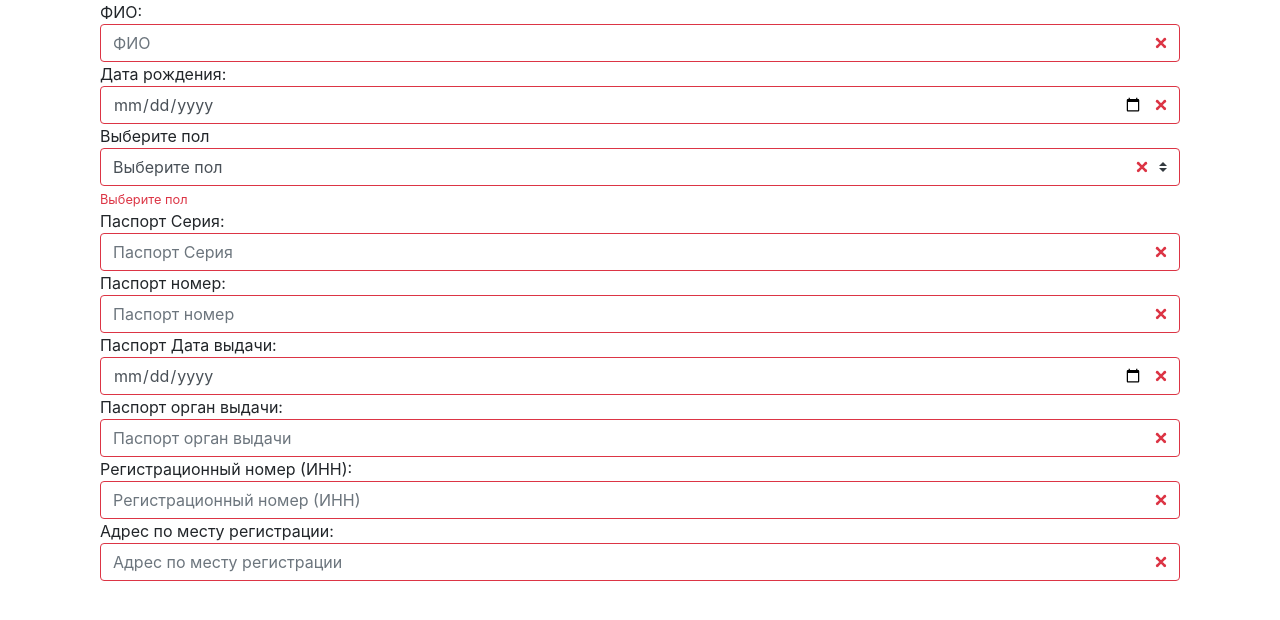
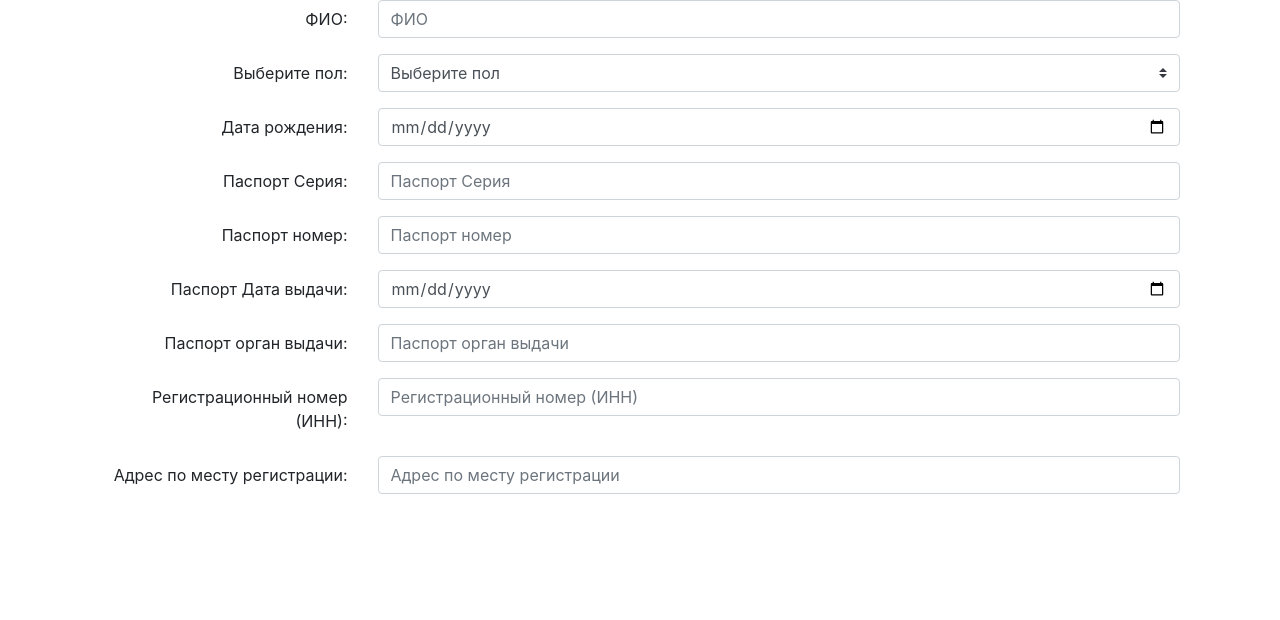
Before and after one commit to BieliaievVolodymyr/dz, a plain HTML site: page index.html in a window 1280 px wide. Drawn offline with nearby package versions, Linux system fonts and the light colour scheme.

Commit message:
Add files via upload
Bootstrap done.

```diff
--- a/index.html
+++ b/index.html
@@ -8,46 +8,81 @@
   <link rel="stylesheet" href="https://stackpath.bootstrapcdn.com/bootstrap/4.3.1/css/bootstrap.min.css" integrity="sha384-ggOyR0iXCbMQv3Xipma34MD+dH/1fQ784/j6cY/iJTQUOhcWr7x9JvoRxT2MZw1T" crossorigin="anonymous">
 </head>
 <div class="container">
-	<form class="was-validated">
-		<div class="form-group">
-    		<div class="col">
+	<form class="col-md-12 col-sm-12 col-xs-12 form-horizontal">
+		<div class="form-group row">
+			<label class="col-form-label text-right col-md-3 col-sm-6 col-xs-12 text-left-xs">
 				ФИО:
-      			<input type="text" class="form-control" placeholder="ФИО" pattern="[a-z]{1,15}" title="Только Кириллица" required>
+			</label>
+			<div class="col-md-9 col-sm-6 col-xs-12">
+				<input type="text" class="form-control" placeholder="ФИО" title="Только Кириллица" required>
 			</div>
-   	 	<div class="col">
-      			Дата рождения:
-      			<input type="date" class="form-control" name="Дата рождения" required>
 		</div>
-   	 	<div class="col">
-   	 			Выберите пол
+   	 	<div class="form-group row">
+			<label class="col-form-label text-right col-md-3 col-sm-6 col-xs-12 text-left-xs">
+				Выберите пол:
+			</label>
+			<div class="col-md-9 col-sm-6 col-xs-12">
     			<select class="custom-select" required>
       				<option value="">Выберите пол</option>
       				<option value="1">Мужской</option>
       				<option value="2">Женский</option>
       			</select>
- 				<div class="invalid-feedback">Выберите пол</div>
 			</div>
-  		<div class="col">
+		</div>
+		<div class="form-group row">
+			<label class="col-form-label text-right col-md-3 col-sm-6 col-xs-12 text-left-xs">
+				Дата рождения:
+			</label>
+			<div class="col-md-9 col-sm-6 col-xs-12">
+				<input type="date" class="form-control" placeholder="Дата рождения" required>
+			</div>
+		</div>
+  		<div class="form-group row">
+			<label class="col-form-label text-right col-md-3 col-sm-6 col-xs-12 text-left-xs">
 				Паспорт Серия:
+			</label>
+			<div class="col-md-9 col-sm-6 col-xs-12">
 				<input type="text" class="form-control" placeholder="Паспорт Серия" required>
 			</div>
-   	 	<div class="col">
+		</div>
+
+   	 	<div class="form-group row">
+			<label class="col-form-label text-right col-md-3 col-sm-6 col-xs-12 text-left-xs">
 				Паспорт номер:
-      			<input type="number" class="form-control" placeholder="Паспорт номер" pattern="[a-z]{1,15}" title="Только цифры" max="4" required>
+			</label>
+			<div class="col-md-9 col-sm-6 col-xs-12">
+				<input type="text" class="form-control" placeholder="Паспорт номер" required>
 			</div>
-   	 	<div class="col">
-      			Паспорт Дата выдачи:<input type="date" class="form-control" placeholder="Паспорт Дата выдачи" required>
 		</div>
-   	 	<div class="col">
+   	 	<div class="form-group row">
+			<label class="col-form-label text-right col-md-3 col-sm-6 col-xs-12 text-left-xs">
+				Паспорт Дата выдачи:
+			</label>
+			<div class="col-md-9 col-sm-6 col-xs-12">
+				  <input type="date" class="form-control" placeholder="Паспорт Дата выдачи" required>
+			</div>
+   	 	</div>
+   	 	<div class="form-group row">
+			<label class="col-form-label text-right col-md-3 col-sm-6 col-xs-12 text-left-xs">
 				Паспорт орган выдачи:
+			</label>
+			<div class="col-md-9 col-sm-6 col-xs-12">
 				  <input type="text" class="form-control" placeholder="Паспорт орган выдачи" required>
 			</div>
-   	 	<div class="col">
+   	 	</div>
+   	 	<div class="form-group row">
+			<label class="col-form-label text-right col-md-3 col-sm-6 col-xs-12 text-left-xs">
 				Регистрационный номер (ИНН):
+			</label>
+			<div class="col-md-9 col-sm-6 col-xs-12">
 				  <input type="number" class="form-control" placeholder="Регистрационный номер (ИНН)" pattern="[a-z]{1,15}" title="Только цифры" required>
 			</div>
-   	 	<div class="col">
+   	 	</div>
+   	 	<div class="form-group row">
+			<label class="col-form-label text-right col-md-3 col-sm-6 col-xs-12 text-left-xs">
 				Адрес по месту регистрации:
+			</label>
+			<div class="col-md-9 col-sm-6 col-xs-12">
 				  <input type="text" class="form-control" placeholder="Адрес по месту регистрации" required>
 			</div>
    	 	</div>
```
Lines whose indentation alone changed are shown as unchanged.
